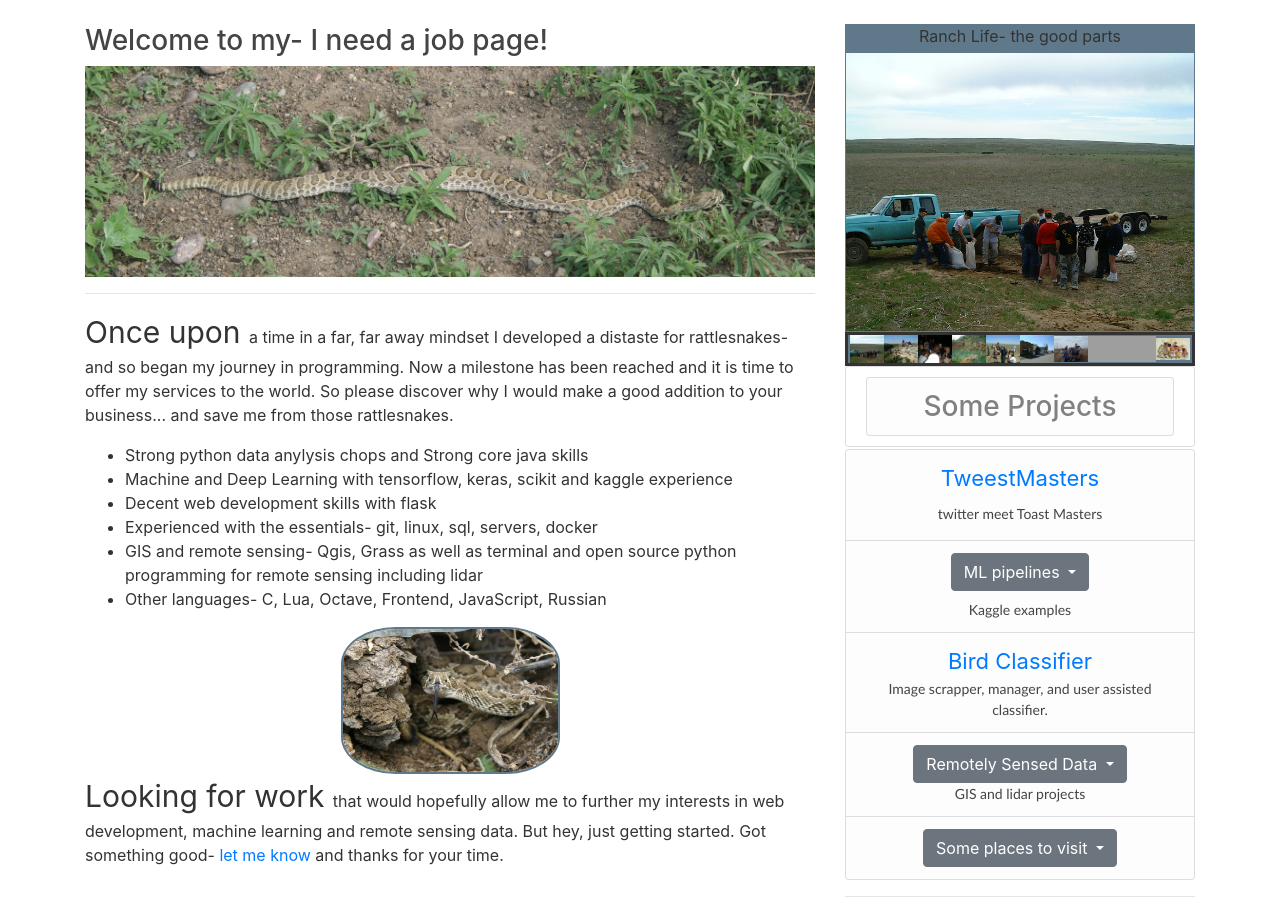
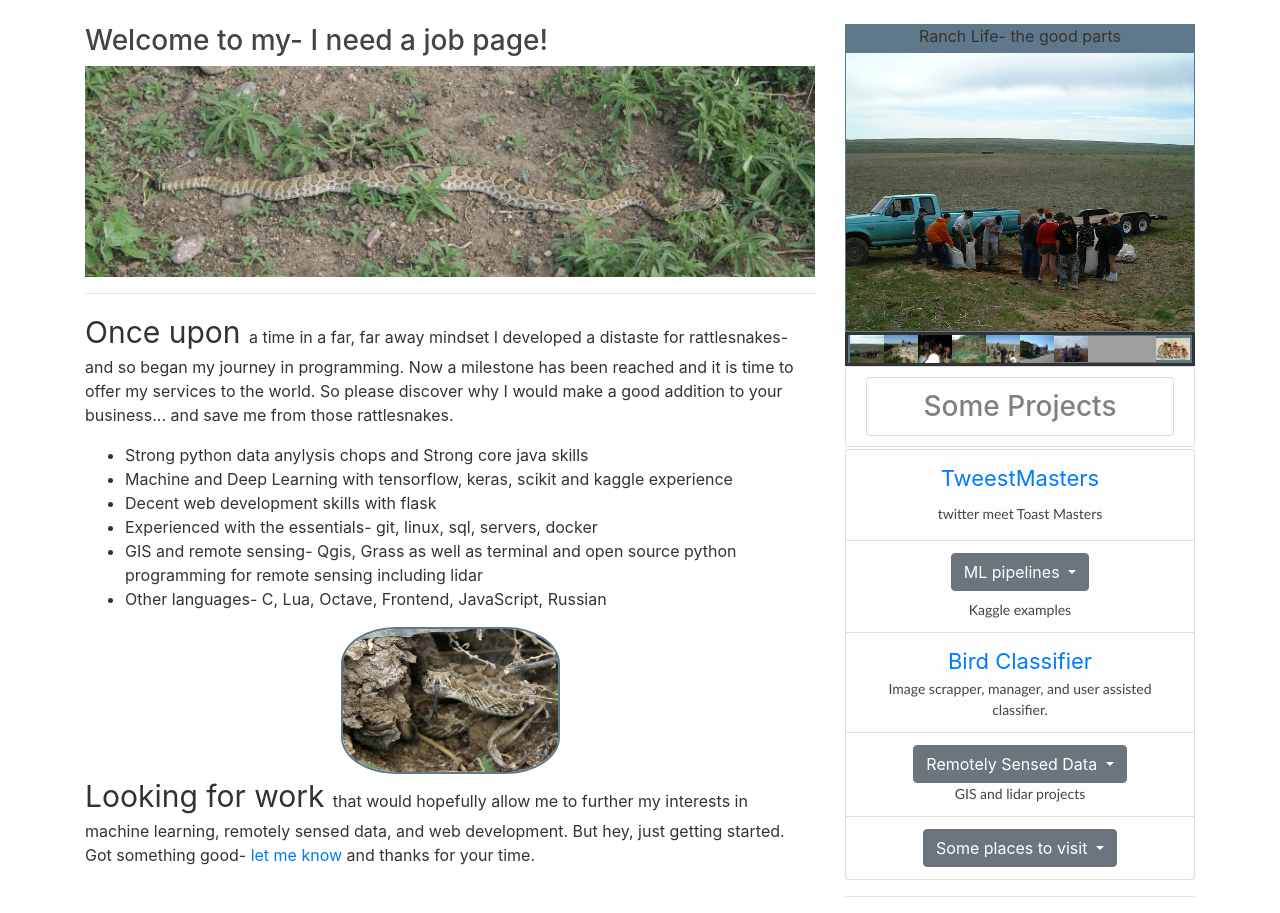
Before and after one commit to buffbob/myweb, a Flask app: page / in a window 1280 px wide. Shown: the part 56-969 px from the top of the page. Run offline with Flask 2, Linux system fonts and the light colour scheme; some libraries are stand-ins or nearby versions; grey boxes are pictures that could not be loaded.

Commit message:
Nothing Special

```diff
--- a/myweb/templates/users/home.html
+++ b/myweb/templates/users/home.html
@@ -32,7 +32,7 @@
     <img id='rat2' src="{{ url_for('static', filename='images/RattlerTongue.jpg') }}" width="200px" alt="tounge">
 </div>
 <div><span style="font-size:30px;font-style:bold;">Looking for work </span>that would hopefully allow me to further my
-    interests in web development, machine learning and remote sensing data. But hey, just getting started.
+    interests in machine learning, remotely sensed data, and web development. But hey, just getting started.
     Got something good- <a href="#">let me know</a> and thanks for your time.
 </div>
 {% endblock content %}
```
